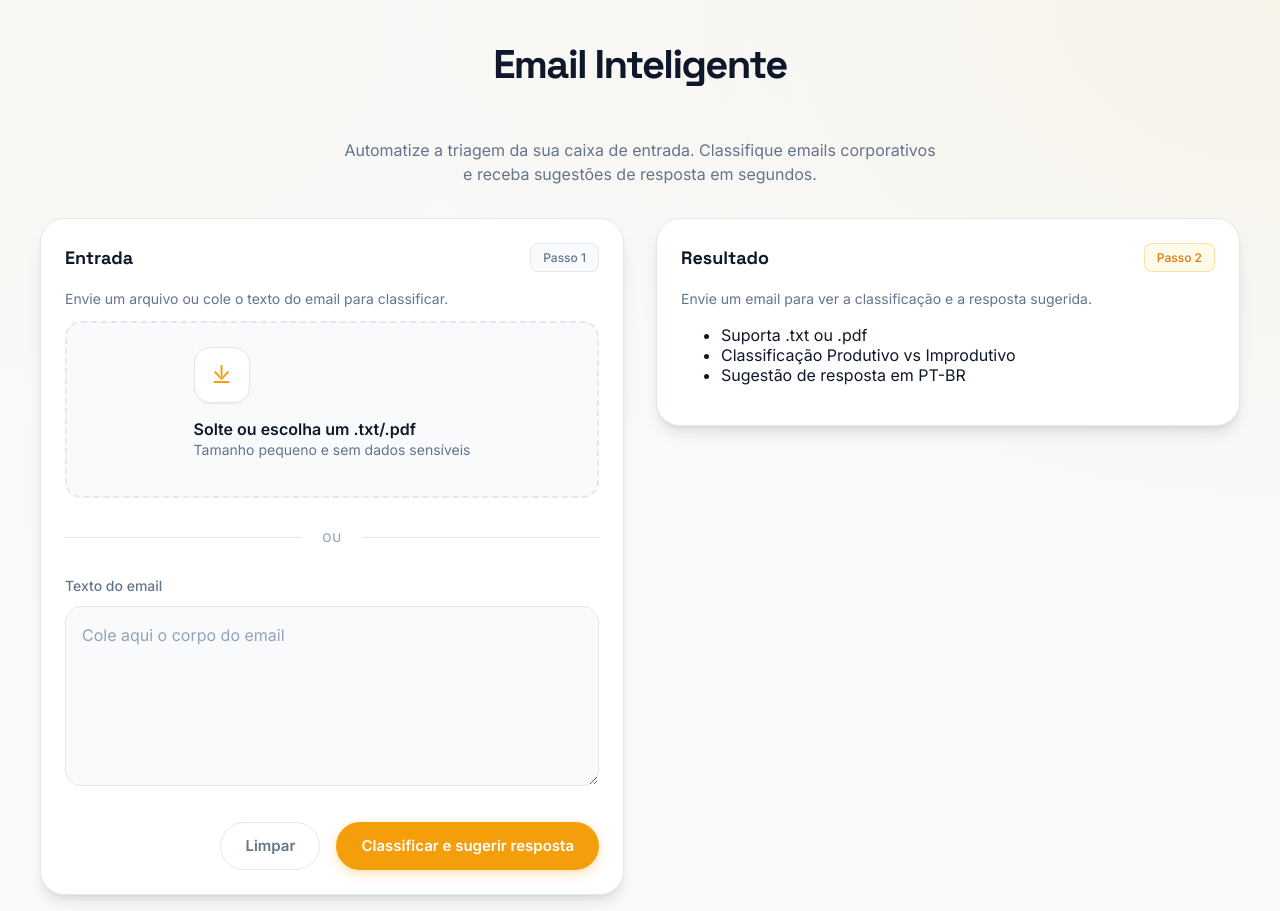
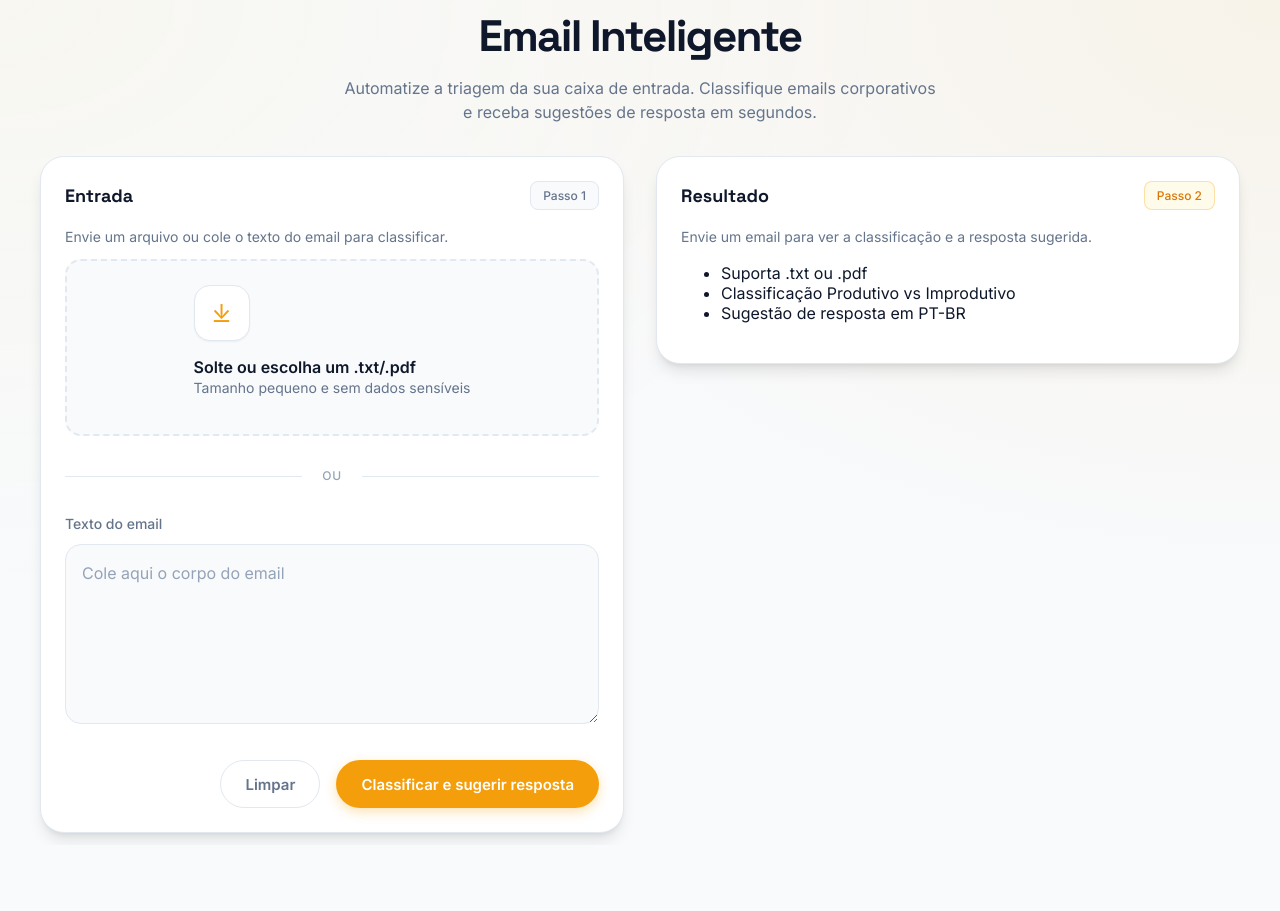
Before and after one commit to developerviana/Intelligent-Email, an Angular app in the folder frontend/: page / in a window 1280 px wide. After the commit the page ends 845 px from the top, so only its background shows below. Built offline with nearby package versions, Linux system fonts and the light colour scheme.

Commit message:
style(frontend): aumenta espaçamento do hero para melhorar legibilidade e ênfase

```diff
--- a/frontend/src/app/app.component.scss
+++ b/frontend/src/app/app.component.scss
@@ -40,7 +40,7 @@
 .page {
   max-width: 1440px;
   margin: 0 auto;
-  padding: 16px 24px;
+  padding: 12px 24px;
   min-height: 100vh;
   box-sizing: border-box;
 }
@@ -48,11 +48,11 @@
 /* --- Hero Section --- */
 .hero {
 	max-width: 800px;
-	margin: 0 auto 16px;
+	margin: 0 auto 32px;
 	text-align: center;
 	display: flex;
 	flex-direction: column;
-	gap: 8px;
+	gap: 16px;
   align-items: center;
 }
 
@@ -72,7 +72,8 @@
 }
 
 h1 {
-	font-size: clamp(24px, 4vw, 40px);
+  margin: 0;
+	font-size: clamp(28px, 4vw, 44px);
   line-height: 1.1;
 	font-weight: 700;
   color: var(--text-primary);
@@ -80,6 +81,7 @@
 }
 
 .lead {
+  margin: 0;
 	color: var(--text-secondary);
 	font-size: 16px;
 	line-height: 1.5;
```
